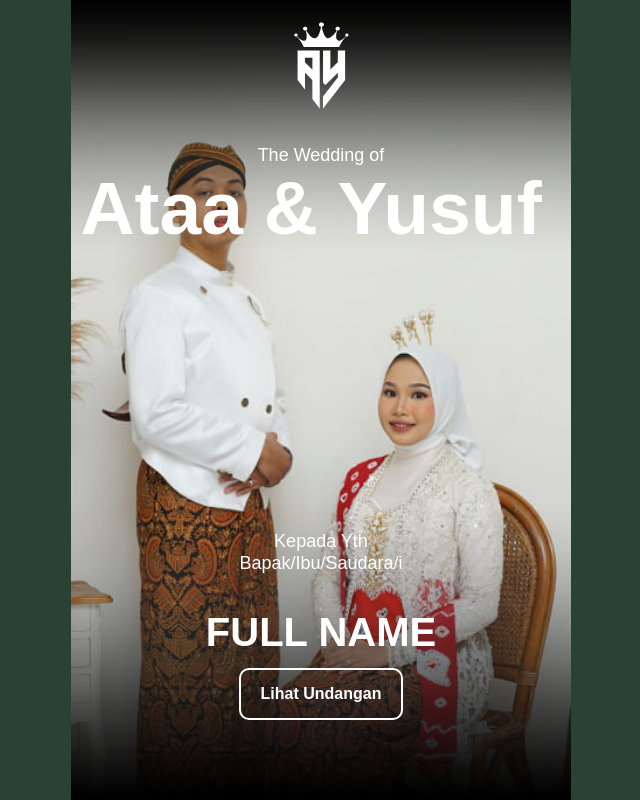
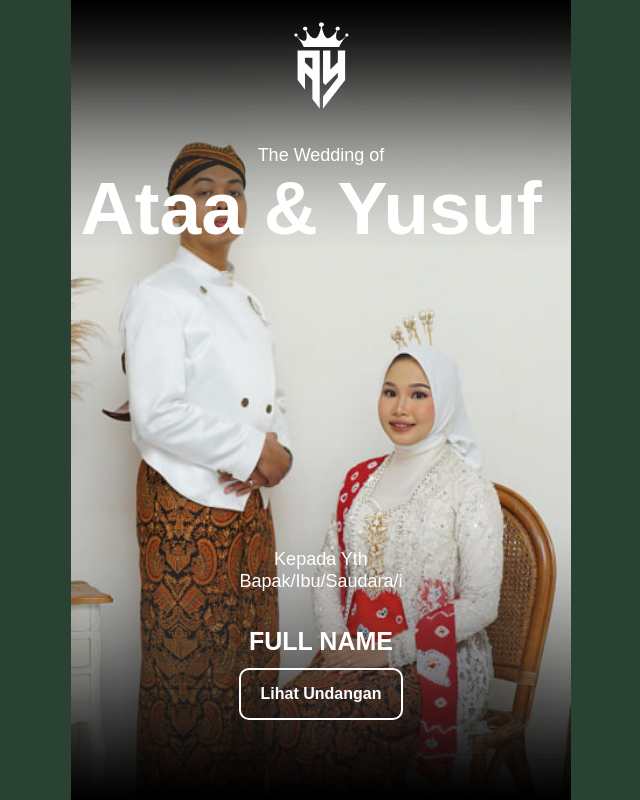
Before and after one commit to yussan/ataa-yussan-wedding, a Next.js app: page / in a window 1280 px wide. Shown: the top 800 px of the page, without its empty margins (319-959 px from the left). Built offline with nearby package versions, Linux system fonts and the light colour scheme; no server answers; a web font is replaced by a local one.

Commit message:
force update

```diff
--- a/components/typography/Text/index.jsx
+++ b/components/typography/Text/index.jsx
@@ -1,7 +1,7 @@
 import Style from "./index.module.css";
 
 const fontSize = {
-  large: "40px",
+  large: "30px",
   medium: "25px",
   small: "18px",
 };
--- a/components/welcome/index.jsx
+++ b/components/welcome/index.jsx
@@ -53,7 +53,7 @@ const WelcomePage = ({ guestName = "FULL NAME" }) => {
           <br />
           Bapak/Ibu/Saudara/i
         </Text>
-        <Text style={{ marginBottom: "12px" }} size="large">
+        <Text style={{ marginBottom: "12px" }} size="medium">
           <strong>{guestName.toUpperCase()}</strong>
         </Text>
         <Button onClick={handleClickHide} variant="outline">
```
